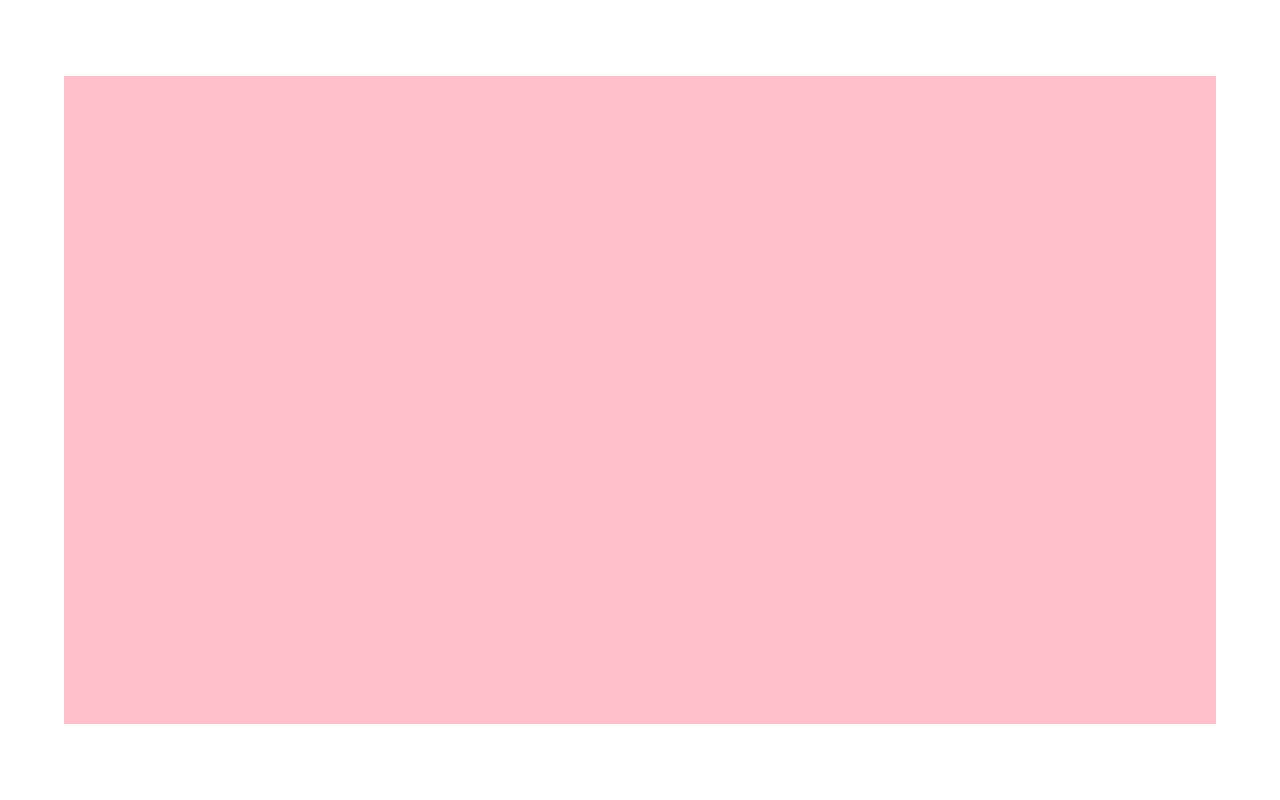
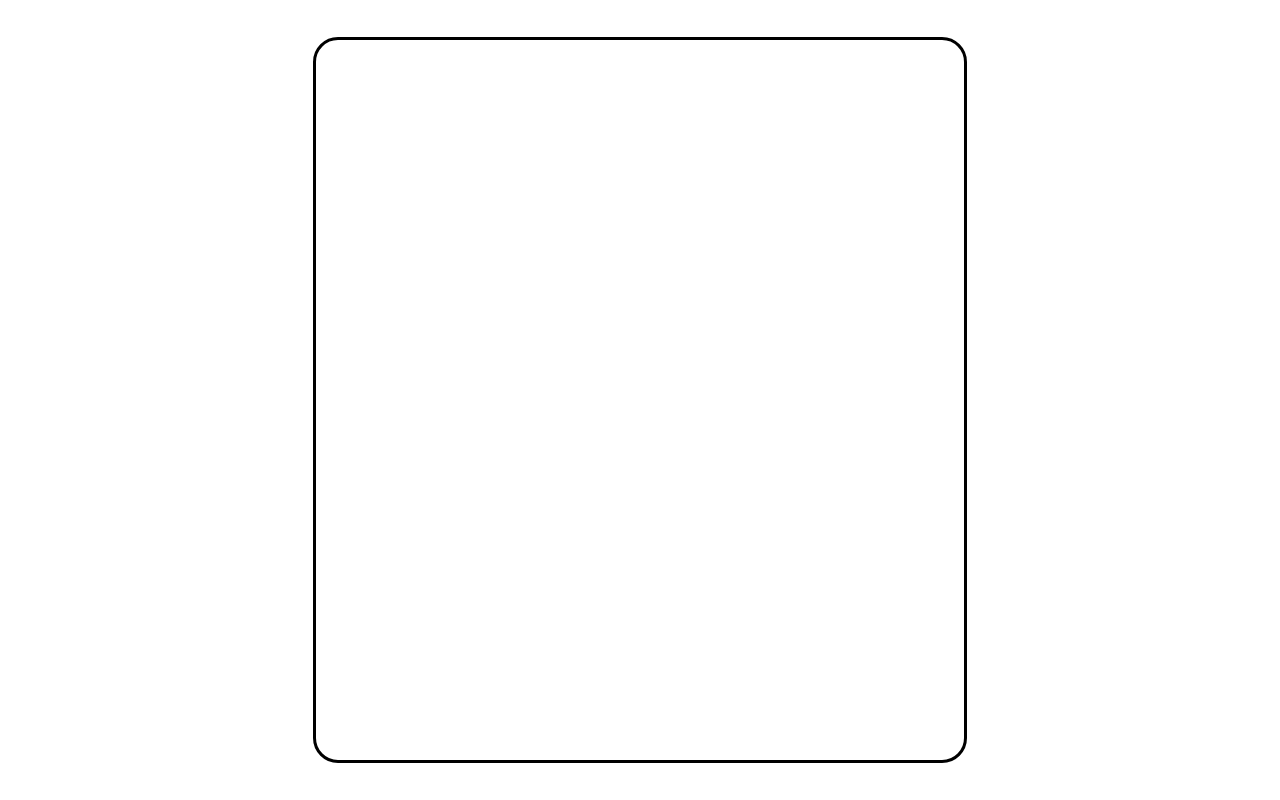
Before and after one commit to kaleigh207/QuizNode, a website: page client/index.html in a window 1280 px wide. Drawn offline with Linux system fonts and the light colour scheme.

Commit message:
rounded sqare

```diff
--- a/client/index.html
+++ b/client/index.html
@@ -2,7 +2,7 @@
 <html>
   <head>
     <meta charset="UTF-8">
-      <title>Quiz Node</title>
+    <title>Quiz Node</title>
 
     <style type="text/css">
         *
@@ -11,15 +11,17 @@
       }
       div
       {
-        width: 90vw;
-        height: 50.625vw; /* 100/56.25 = 1.778 */
-        background: pink;
+        width: 50.625vw;
+        height: 90vw; /* 100/56.25 = 1.778 */
+        background: none;
         max-height: 90vh;
         max-width: 177.78vh; /* 16/9 = 1.778 */
         margin: auto;
         position: absolute;
         top:0;bottom:0; /* vertical center */
         left:0;right:0; /* horizontal center */
+        border:3px solid;
+        border-radius:25px;
       }
     </style>
 
```
